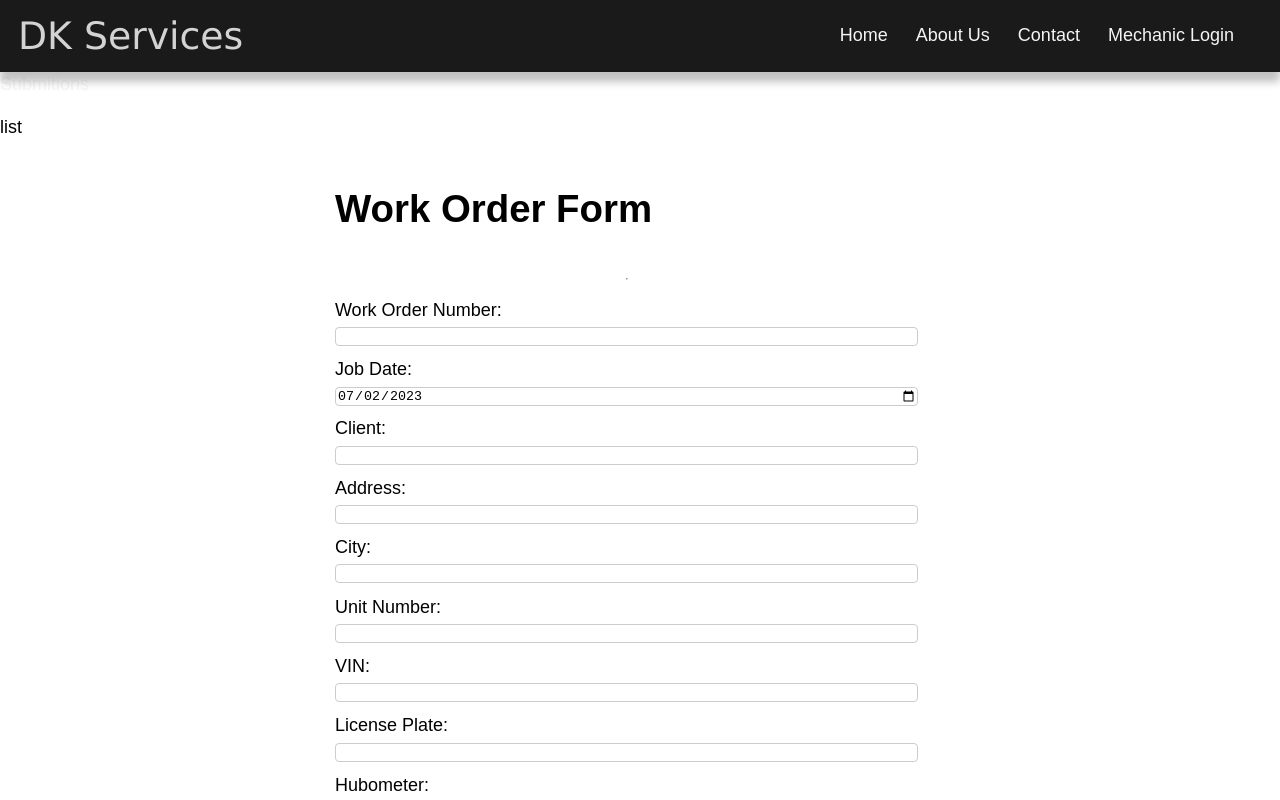
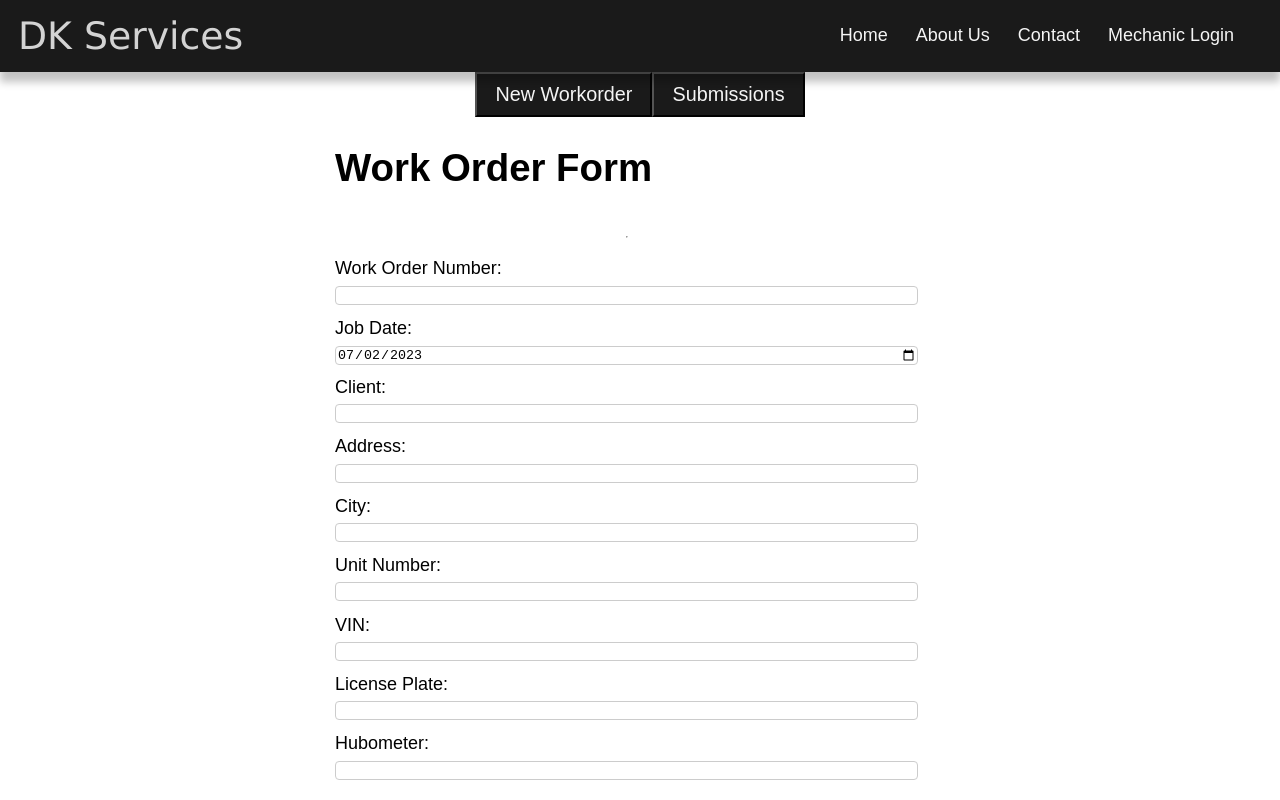
Before and after one commit to DawoodKamar/DK-services, a Next.js app: page /WorkOrder in a window 1280 px wide. Shown: the top 800 px of the page. Built offline with nearby package versions, Linux system fonts and the light colour scheme.

Commit message:
submission list styling and shortcuts component

```diff
--- /dev/null
+++ b/components/Shortcuts.js
@@ -0,0 +1,15 @@
+import Link from "next/link";
+import styles from "../styles/shortcuts.module.css";
+
+export default function Shortcuts() {
+  return (
+    <div className={styles.shortcuts}>
+      <Link href="/WorkOrder">
+        <button className={styles.buttons}>New Workorder</button>
+      </Link>
+      <Link href="/WorkOrderList">
+        <button className={styles.buttons}>Submissions</button>
+      </Link>
+    </div>
+  );
+}
--- a/pages/WorkOrder.js
+++ b/pages/WorkOrder.js
@@ -2,6 +2,7 @@ import Link from "next/link";
 import Head from "next/head";
 import Layout from "../components/layout";
 import WorkOrderForm from "../components/WorkOrderForm";
+import Shortcuts from "../components/shortcuts";
 
 export default function WorkOrder() {
   return (
@@ -10,8 +11,7 @@ export default function WorkOrder() {
         <title>Work Order Form</title>
       </Head>
       {/* <DkLogo/> */}
-      <Link href="/WorkOrderList">Submitions</Link>
-      <p>list</p>
+      <Shortcuts />
       <WorkOrderForm />
     </Layout>
   );
--- /dev/null
+++ b/styles/shortcuts.module.css
@@ -0,0 +1,22 @@
+.shortcuts{
+    display: flex;
+    justify-content: space-around;
+    max-width: 1000px;
+    margin: 0 auto;
+}
+
+.buttons {
+    width: fit-content;
+    padding: 0.5rem 1rem;
+    font-size: 1.1rem;
+    background: var(--_bg);
+    color: var(--_nav-links-color);
+
+    display: inline-block;
+    cursor: pointer;
+    transition-duration: 0.4s;
+}
+
+.buttons:hover {
+    box-shadow: 0 6px 8px 0 rgba(0,0,0,0.24), 0 9px 25px 0 rgba(0,0,0,0.19);
+}
```
Also changed, not shown: components/ContactForm.js (+17 -22 lines), components/Submitions.js (added, +53 -0 lines), pages/WorkOrderList.js (+7 -39 lines), styles/submitions.module.css (added, +32 -0 lines).
